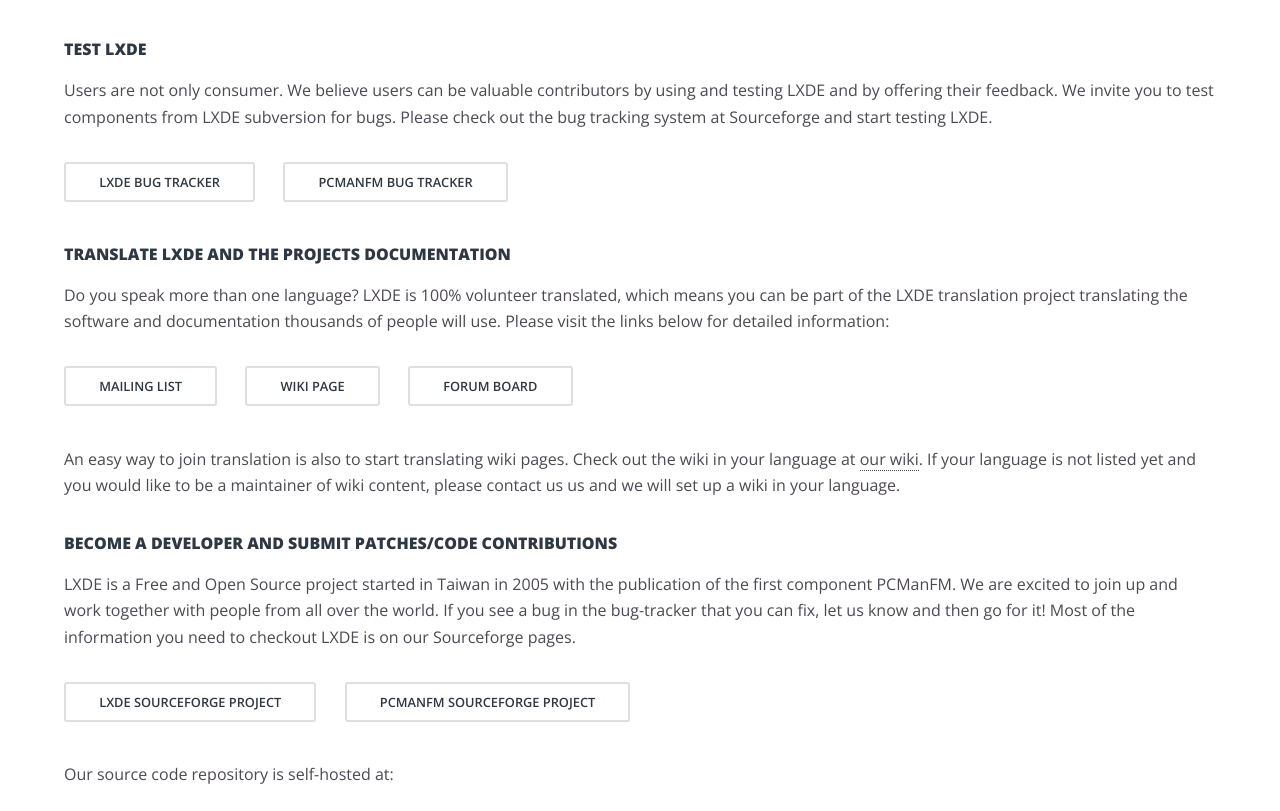
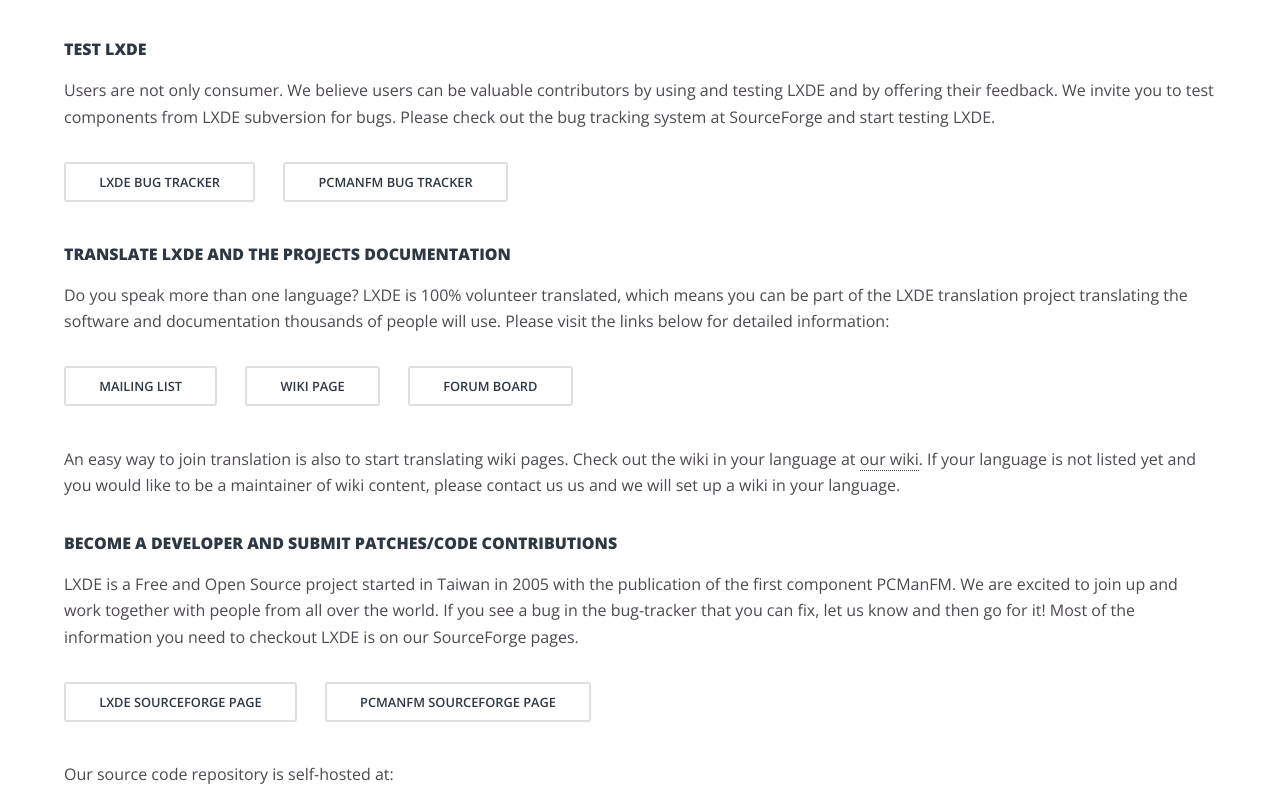
Before and after one commit to lxde/lxde.github.io, a Jekyll site: the page built from join.md, in a window 1280 px wide and 1400 px high, scrolled down 528 px. Shown: the part 181-992 px from the top of the window. Built offline with Jekyll 4.4.1, drawn with Linux system fonts in a browser that asks for light colours.

Commit message:
fix: change Sourceforge to SourceForge

```diff
--- a/_includes/header.html
+++ b/_includes/header.html
@@ -28,7 +28,7 @@
             <li><a href="https://forum.lxde.org">Forums</a></li>
             <li><a href="https://wiki.lxde.org">Wiki</a></li>
             <li><a href="https://blog.lxde.org">Blog</a></li>
-            <li><a href="https://sourceforge.net/projects/lxde/">Sourceforge</a></li>
+            <li><a href="https://sourceforge.net/projects/lxde/">SourceForge</a></li>
           </ul>
 
           <ul>
--- a/join.md
+++ b/join.md
@@ -25,7 +25,7 @@
 Users are not only consumer. We believe users can be valuable contributors by
 using and testing LXDE and by offering their feedback. We invite you to test
 components from LXDE subversion for bugs. Please check out the bug tracking
-system at Sourceforge and start testing LXDE.
+system at SourceForge and start testing LXDE.
 
 <ul class="actions">
   <li><a href="https://sourceforge.net/p/lxde/bugs/" class="button">LXDE Bug tracker</a></li>
@@ -56,11 +56,11 @@
 publication of the first component PCManFM. We are excited to join up and work
 together with people from all over the world. If you see a bug in the
 bug-tracker that you can fix, let us know and then go for it! Most of the
-information you need to checkout LXDE is on our Sourceforge pages.
+information you need to checkout LXDE is on our SourceForge pages.
 
 <ul class="actions">
-  <li><a href="https://sourceforge.net/projects/lxde/" class="button">LXDE Sourceforge Project</a></li>
-  <li><a href="https://sourceforge.net/projects/pcmanfm/" class="button">PCManFM Sourceforge Project</a></li>
+  <li><a href="https://sourceforge.net/projects/lxde/" class="button">LXDE SourceForge Page</a></li>
+  <li><a href="https://sourceforge.net/projects/pcmanfm/" class="button">PCManFM SourceForge Page</a></li>
 </ul>
 
 Our source code repository is self-hosted at:
```
Also changed, not shown: get.md (+1 -1 lines).
